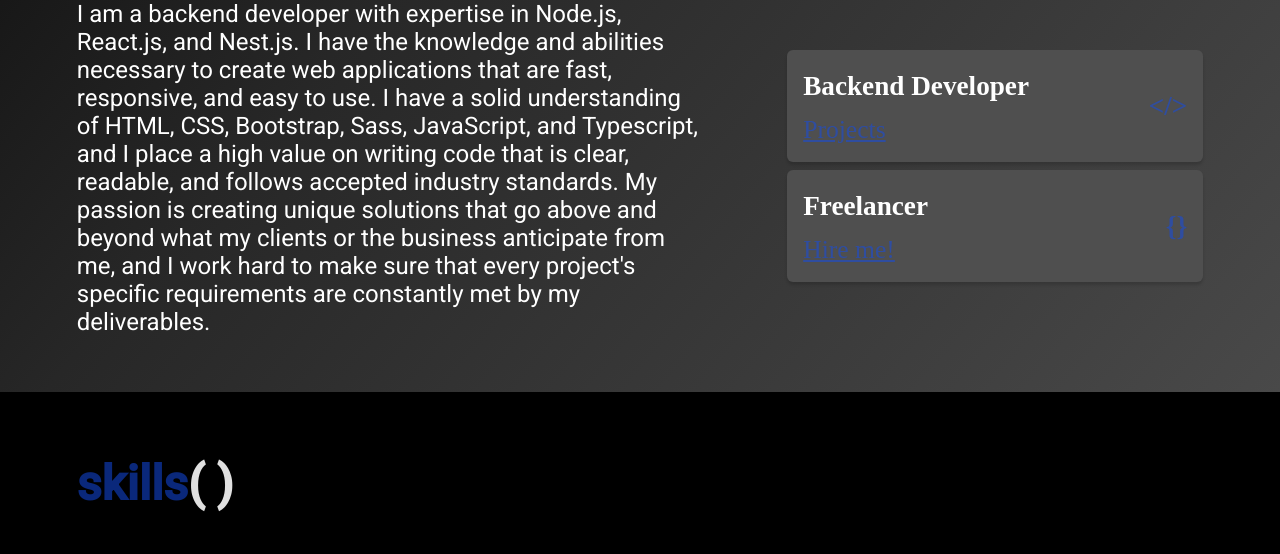
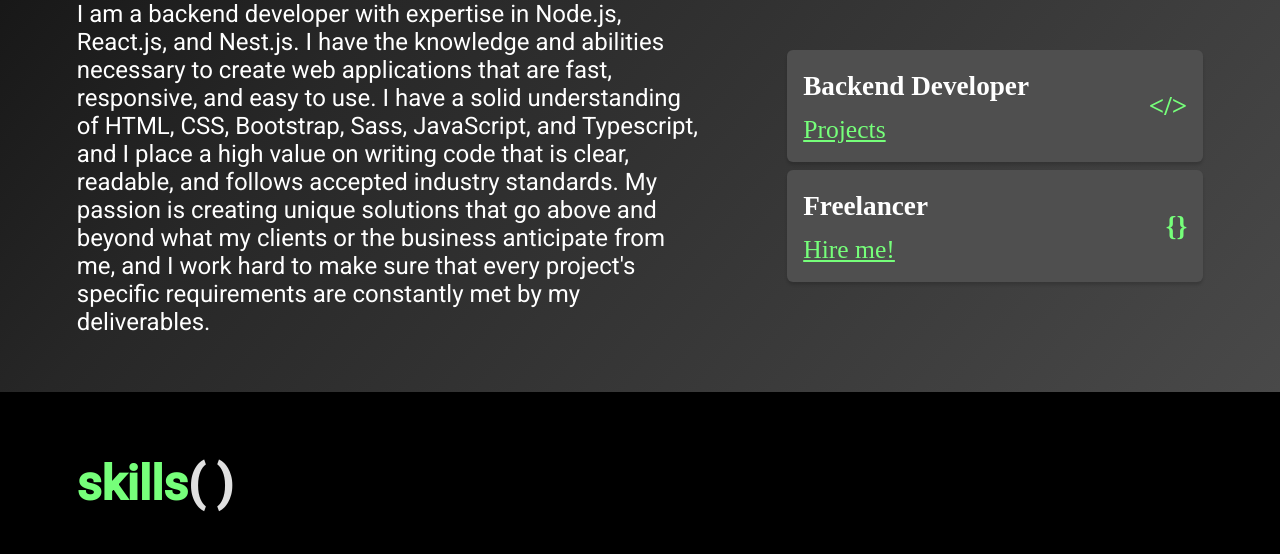
Before and after one commit to Barnyvic/portfolio-site, a plain HTML site: page index.html in a window 1280 px wide. Shown: the part 700-1254 px from the top of the page. Drawn offline with Linux system fonts and the light colour scheme.

Commit message:
changed some of the colors

```diff
--- a/styles/_colors.scss
+++ b/styles/_colors.scss
@@ -1,10 +1,10 @@
-$primary: #134ce887;
-$secondary: #161616;
+$primary: #76FF7A;
+$secondary: #161616d6;
 $black: #000;
 $white: #fff;
 $light_logotext: #f2f2f2;
 $light_white: #e0e0e0;
-$light_dark: #828282;
+$light_dark: #bbb9b9;
 $light_main_bg: linear-gradient(
   130.36deg,
   #e9e4e4 0%,
```
Also changed, not shown: styles/main.css, 1 other file.
